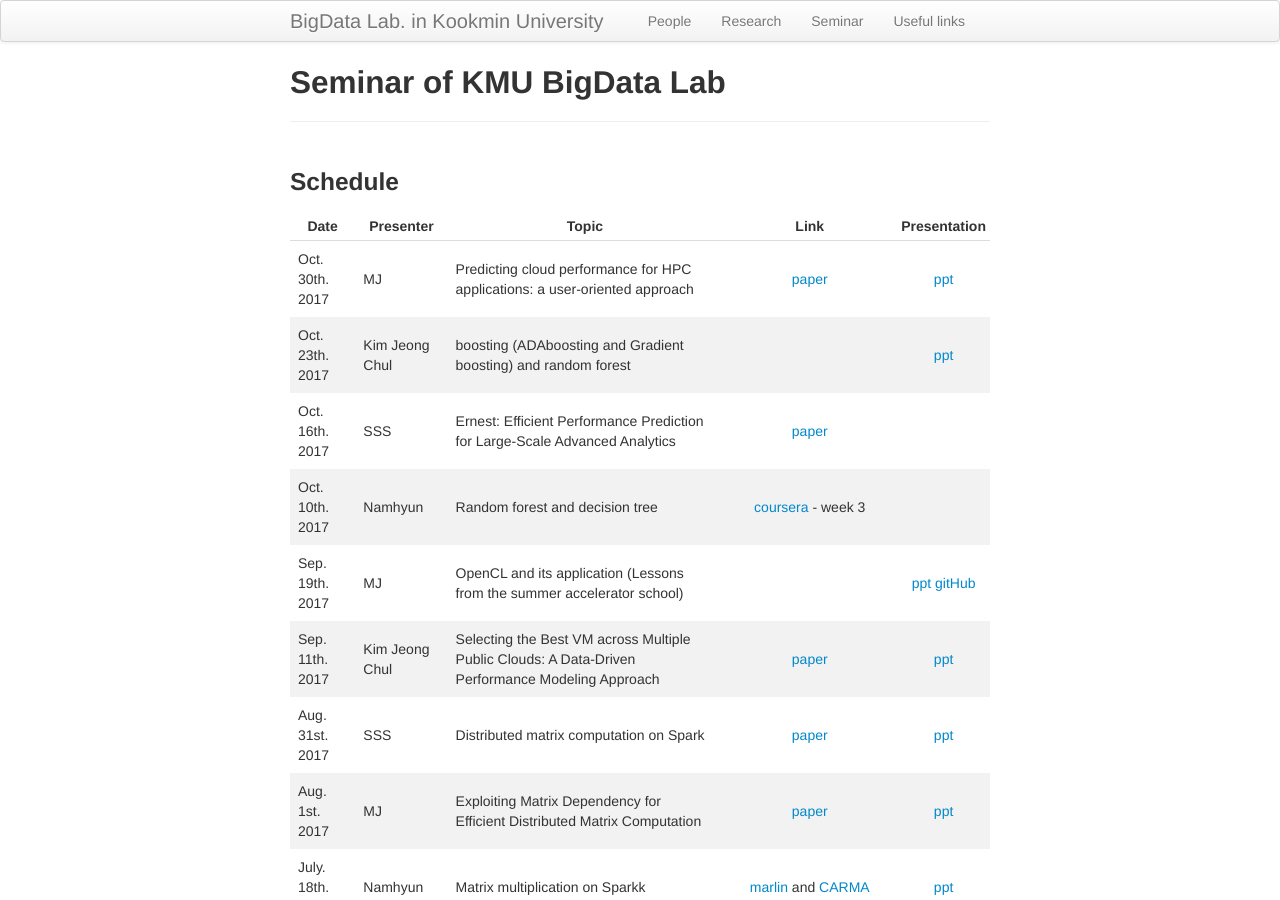
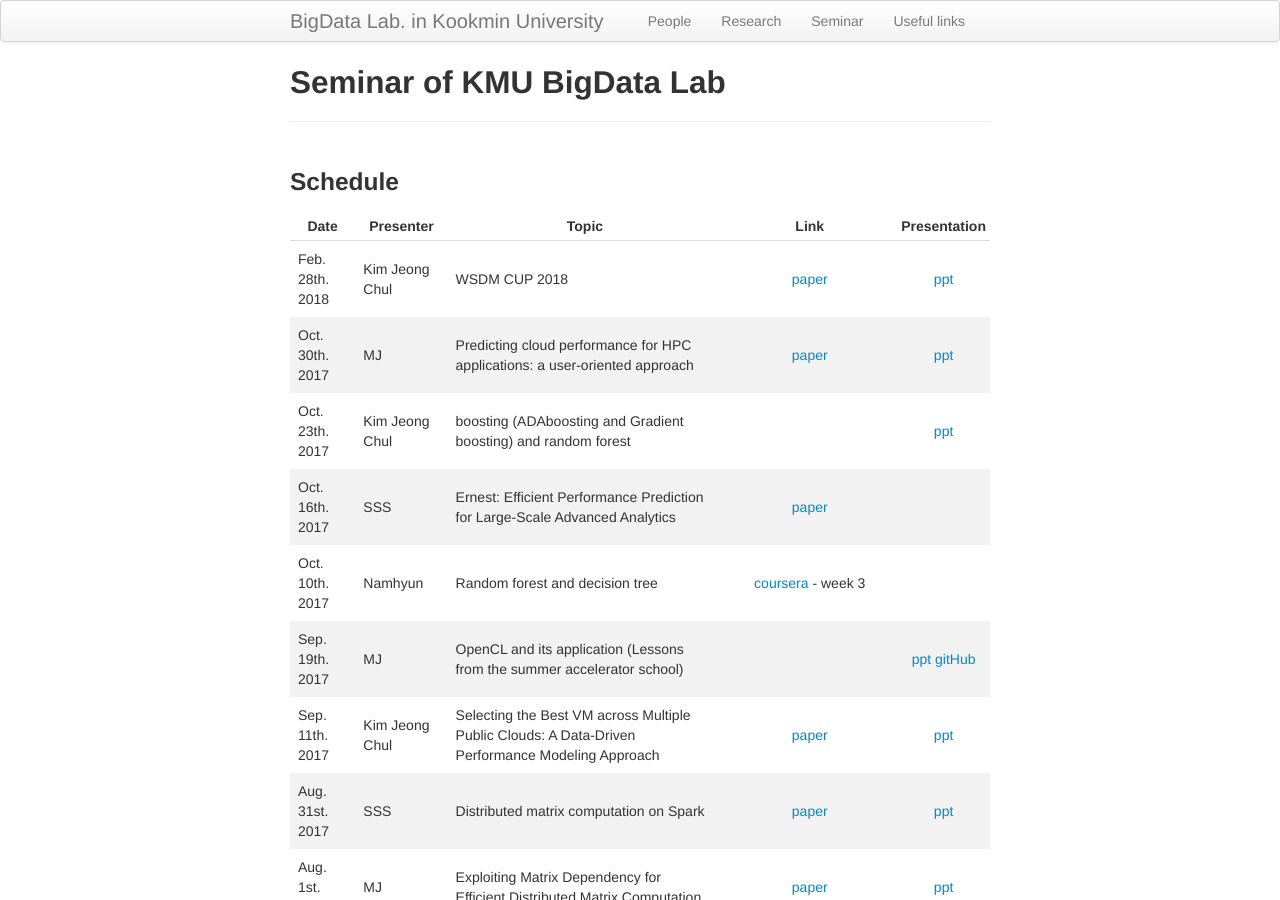
Before and after one commit to ddps-lab/kmu-bigdata.github.io, a Jekyll site: the page built from seminar/index.md, in a window 1280 px wide and 900 px high. Built offline with Jekyll 4.4.1, drawn with Linux system fonts in a browser that asks for light colours.

Commit message:
Seminar 18/2/28 kimjc

```diff
--- a/seminar/index.md
+++ b/seminar/index.md
@@ -9,6 +9,7 @@ description: Seminar schedule of BigData Lab  in KMU
 
 | Date | Presenter | Topic | Link | Presentation |
 |------|-----------|-------|:----:|:--------------: |
+| Feb. 28th. 2018 | Kim Jeong Chul | WSDM CUP 2018 | [paper](http://wsdm-cup-2018.kkbox.events/pdf/1_WSDM_Cup_Bing_Bai_Revised.pdf) | [ppt](https://docs.google.com/presentation/d/1d43-vbnGOM_ggKcexQUcpp8Wx6BXYc3GOlDEMeMuE_A/edit?usp=sharing) |
 | Oct. 30th. 2017 | MJ | Predicting cloud performance for HPC applications: a user-oriented approach | [paper](http://ieeexplore.ieee.org/document/7973739/) | [ppt](https://docs.google.com/presentation/d/1hC5pTUSrqA6lrC-qWmIJ38n27xCmvmNm1Rhc1EnMO70/edit?usp=sharing) |
 | Oct. 23th. 2017 | Kim Jeong Chul | boosting (ADAboosting and Gradient boosting) and random forest | | [ppt](https://docs.google.com/presentation/d/1_oYDgG5tp7_ChVqqFxI9wluRRRfzENzBN5VPWLW2GwQ/edit?usp=sharing)|
 | Oct. 16th. 2017 | SSS | Ernest: Efficient Performance Prediction for Large-Scale Advanced Analytics | [paper](https://www.usenix.org/system/files/conference/nsdi16/nsdi16-paper-venkataraman.pdf) | |
```
